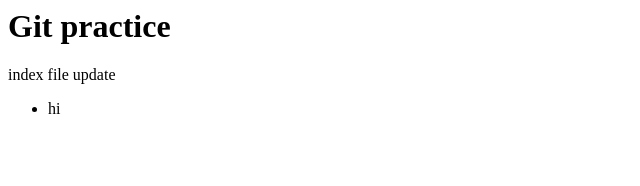
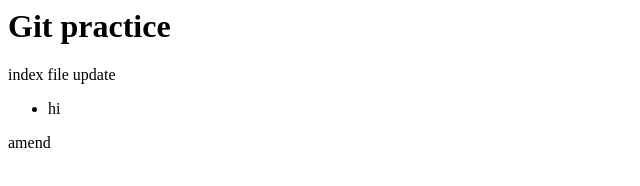
Before and after one commit to OlenkaVoitsekhivska/git-practice, a plain HTML site: page index.html in a window 1280 px wide. Shown: the full height of the page, 0-640 px from the left. Drawn offline with Linux system fonts and the light colour scheme.

```diff
--- a/index.html
+++ b/index.html
@@ -3,3 +3,4 @@
 <ul>
   <li>hi</li>
 </ul>
+<div>amend</div>
--- a/newjs.js
+++ b/newjs.js
@@ -1 +1 @@
-console.log('gun');
+console.log('whatever');
```
